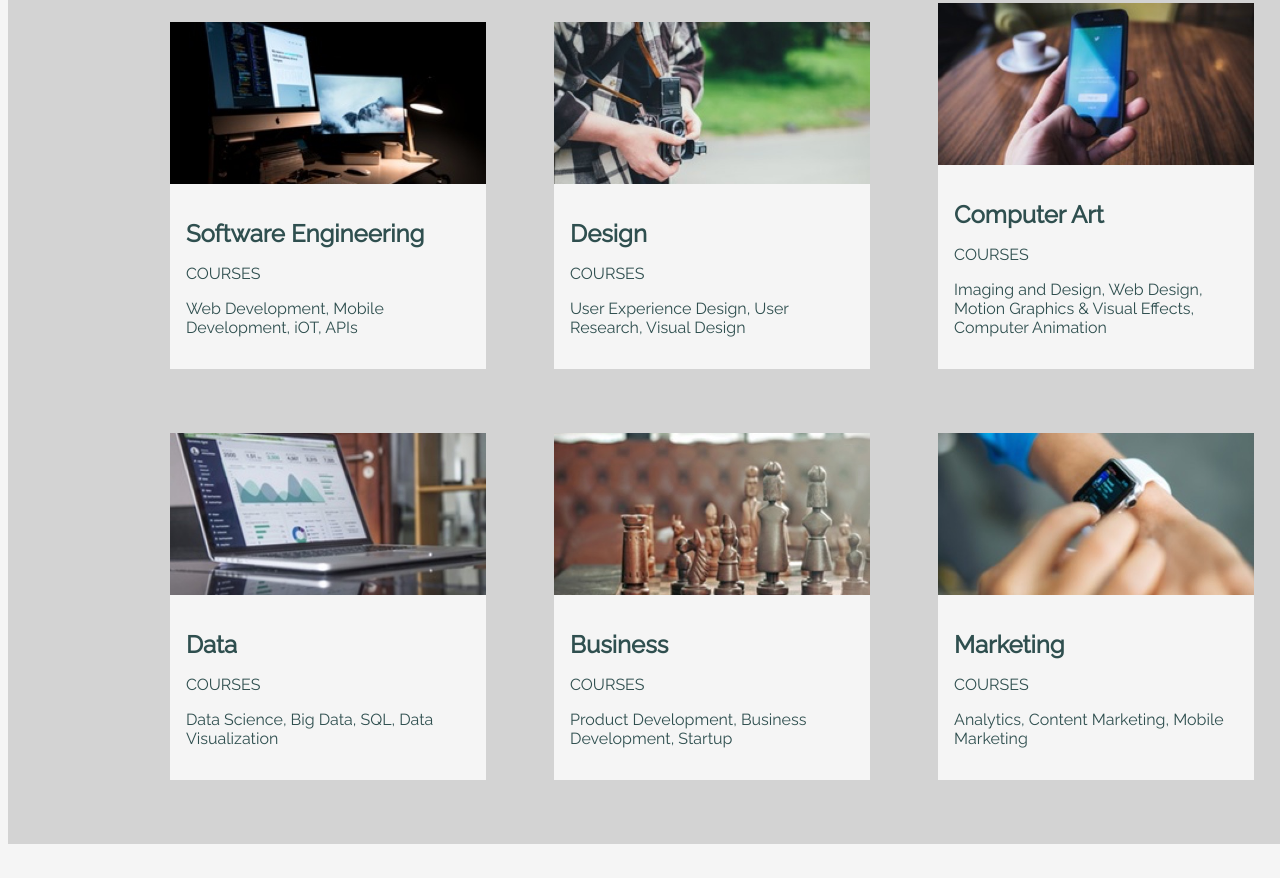
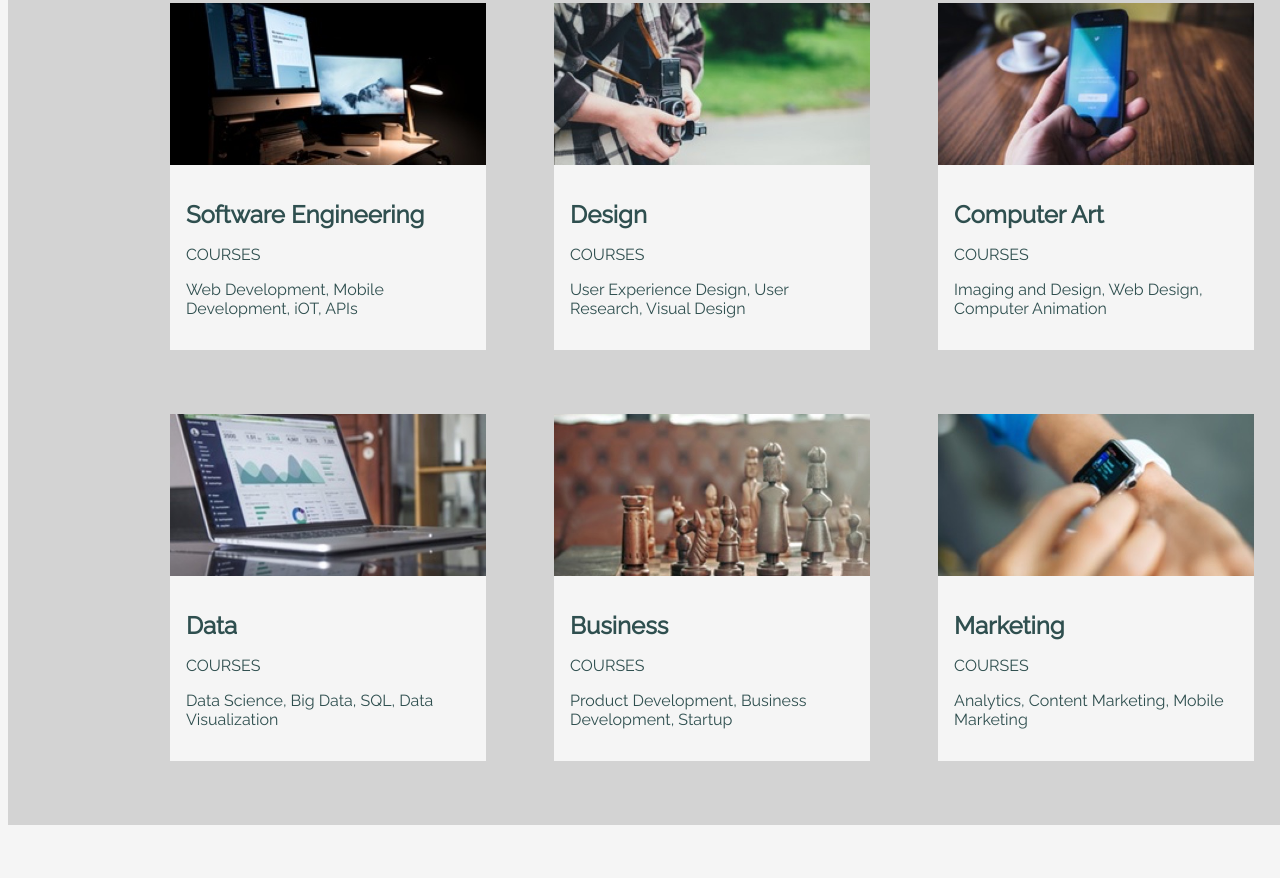
Before and after one commit to lnnakamu/colmar-academy, a plain HTML site: page index.html in a window 1280 px wide. Shown: the part 1446-2324 px from the top of the page. Drawn offline with Linux system fonts and the light colour scheme.

Commit message:
small change

```diff
--- a/index.html
+++ b/index.html
@@ -94,7 +94,7 @@
                         <div class="course-blurb">
                             <h5>Computer Art</h5>
                             <p>COURSES</p>
-                            <p>Imaging and Design, Web Design, Motion Graphics & Visual Effects, Computer Animation</p>
+                            <p>Imaging and Design, Web Design, Computer Animation</p>
                         </div>
                     </div>
                     <div class="courses-info">
```
